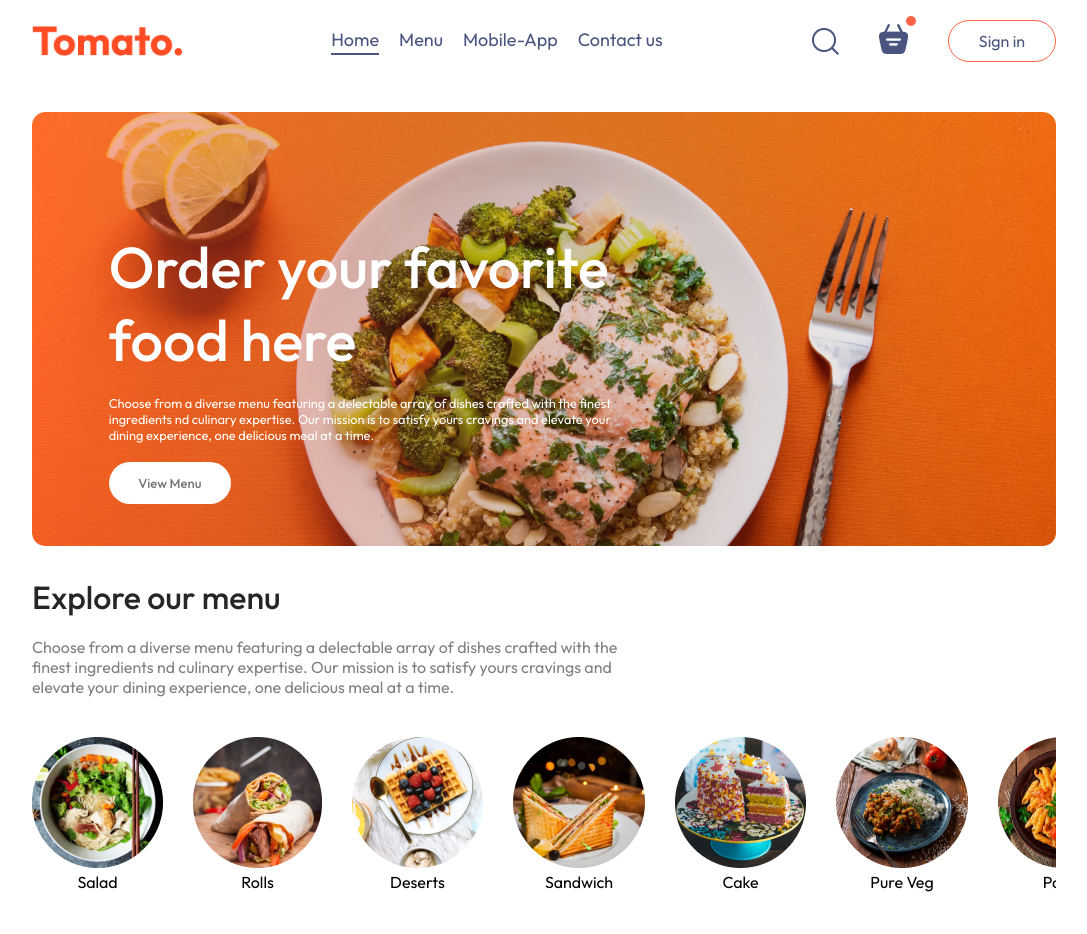
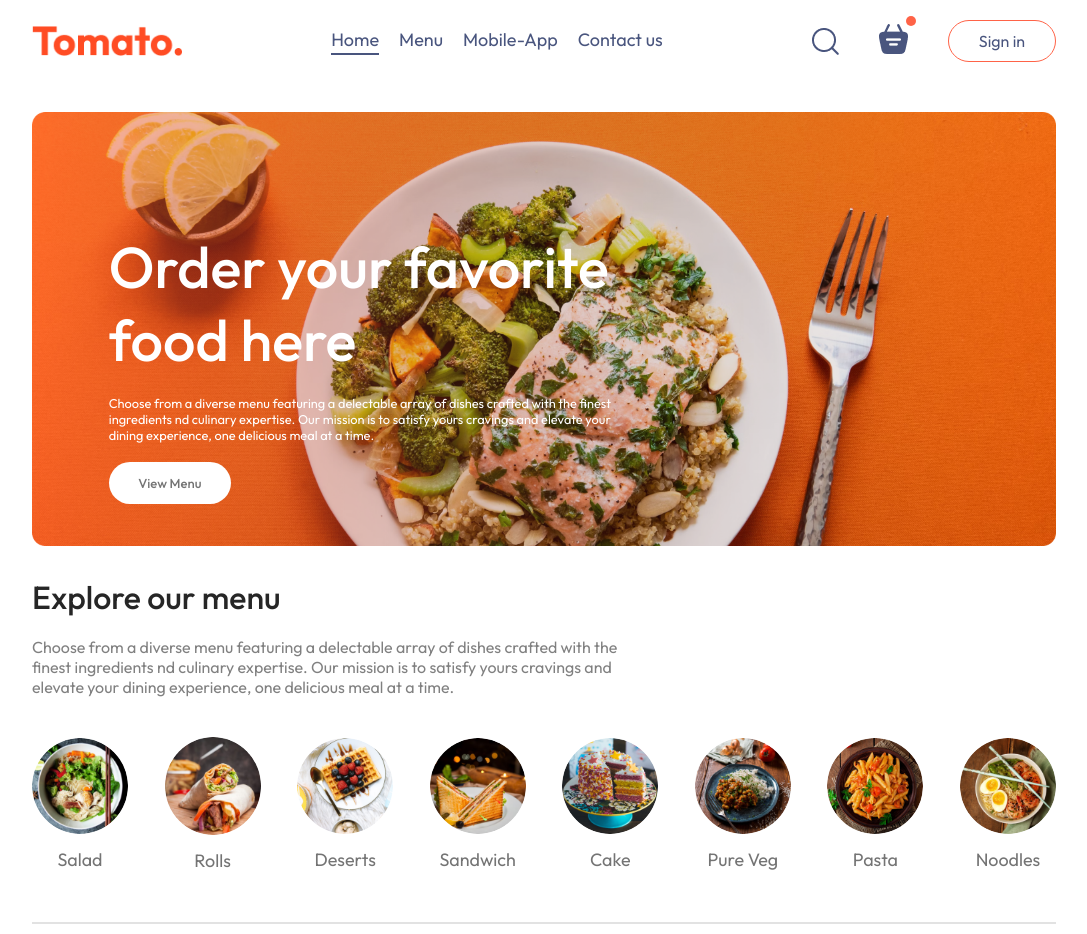
Before and after one commit to suisashehi/food-delivery, a React (Vite) app: page / in a window 1280 px wide. Shown: the whole page, without its empty margins (96-1183 px from the left). Before the commit the page ends 912 px from the top, so only its background shows below. Built offline with nearby package versions, Linux system fonts and the light colour scheme.

Commit message:
enhanced Explore Menu with image & text styling, custom scrollbar, and section divider

```diff
--- a/src/components/ExploreMenu/ExploreMenu.css
+++ b/src/components/ExploreMenu/ExploreMenu.css
@@ -28,3 +28,25 @@
     display: none;
 
 }
+
+.explore-menu-list-item img{
+    width: 7.5vw;
+    min-width: 80px;
+    cursor: pointer;
+    border-radius: 50%;
+    transition: 0.2s;
+}
+
+.explore-menu-list-item p{
+    margin-top: 10px;
+    color: #747474;
+    font-size: max(1.4vw, 16px);
+    cursor: pointer;
+}
+
+.explore-menu hr{
+    margin: 10px 0px;
+    height: 2px;
+    background-color: #e2e2e2;
+    border: none;
+}
--- a/src/components/ExploreMenu/ExploreMenu.jsx
+++ b/src/components/ExploreMenu/ExploreMenu.jsx
@@ -21,6 +21,7 @@ const ExploreMenu = () => {
                 )
             })}
         </div>
+        <hr />
     </div>
   )
 }
```
